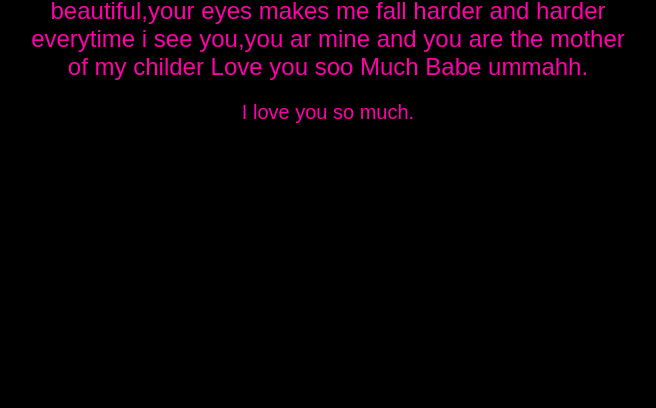
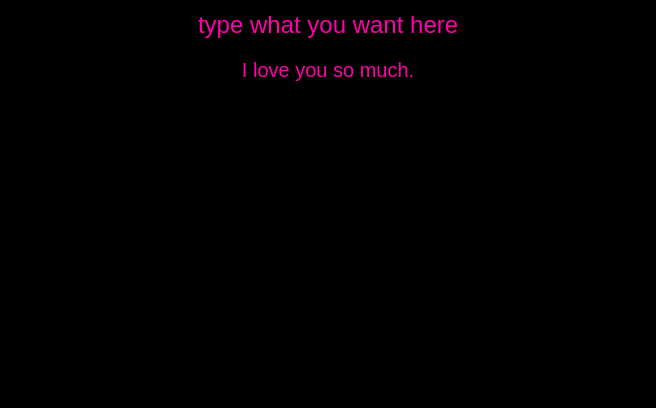
Before and after one commit to rohan667/Love-message, a plain HTML site: page index.html in a window 1280 px wide. Shown: the part 392-800 px from the top of the page, without its empty margins (312-968 px from the left). Drawn offline with Linux system fonts and the light colour scheme.

Commit message:
Update index.html

```diff
--- a/index.html
+++ b/index.html
@@ -53,7 +53,7 @@
 <body>
     <div class="container">
         <div class="heartbeat">❤️</div>
-        <div class="message">Kunjaaa you are my  always my first priority, you are beautiful,your eyes makes me fall harder and harder everytime i see you,you ar mine and you are the mother of my childer Love you soo Much Babe ummahh.</div>
+        <div class="message">type what you want here</div>
         <div class="love-letter">I love you so much.</div>
     </div>
 </body>
```
